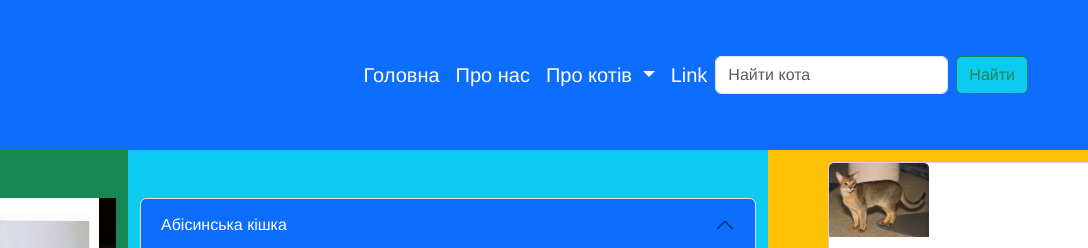
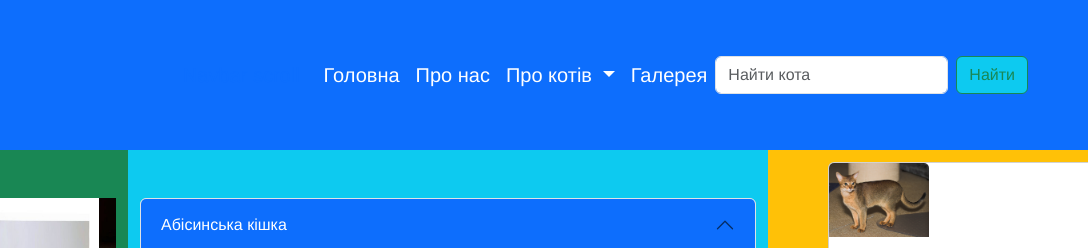
Before and after one commit to pavlomuravel/home_work_14, a plain HTML site: page index.html in a window 1280 px wide. Shown: the top 248 px of the page, 192-1280 px from the left. Drawn offline with nearby package versions, Linux system fonts and the light colour scheme.

Commit message:
add galeria

```diff
--- a/index.html
+++ b/index.html
@@ -44,7 +44,7 @@
                                 </ul>
                               </li>
                               <li class="nav-item">
-                                <a class="nav-link disabled text-white" aria-disabled="true">Link</a>
+                                <a class="nav-link disabled text-white" aria-disabled="true">Галерея</a>
                               </li>
                             </ul>
                             <form class="d-flex" role="search">
```
